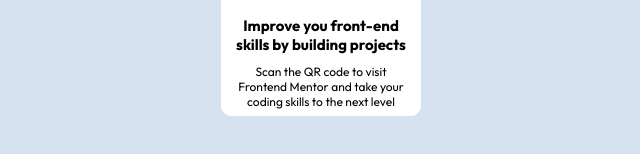
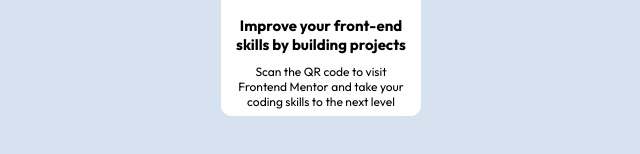
Before and after one commit to CallmeMukty/Qr-Code-frontendmentor, a plain HTML site: page index.html in a window 1280 px wide. Shown: the part 384-538 px from the top of the page, 319-959 px from the left. Drawn offline with Linux system fonts and the light colour scheme.

Commit message:
added new task

```diff
--- a/index.html
+++ b/index.html
@@ -17,7 +17,7 @@
     <div class="qrbody">
     <div class="img"><img src="./images/image-qr-code.png" alt="">   </div>
 
-    <p class="imp">Improve you front-end skills by building projects</p>
+    <p class="imp">Improve your front-end skills by building projects</p>
     <div class="scan"><p>Scan the QR code to visit Frontend Mentor and take your coding skills to the next level</p></div>
     </div>
     </div>
```
Also changed, not shown: images/Screenshot-qrcode.png (added).
